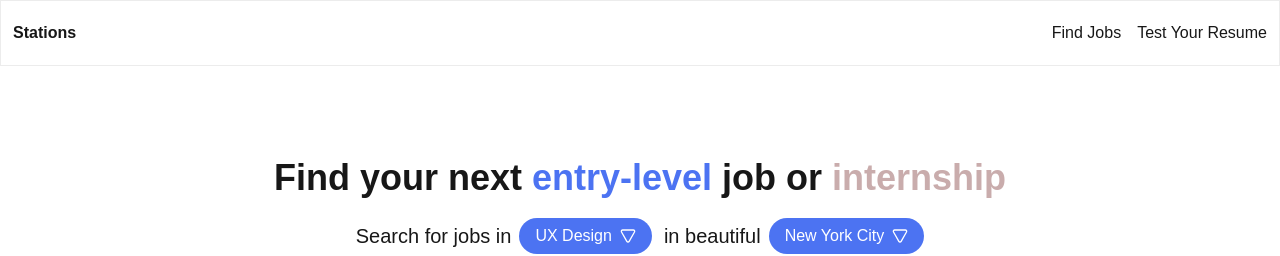
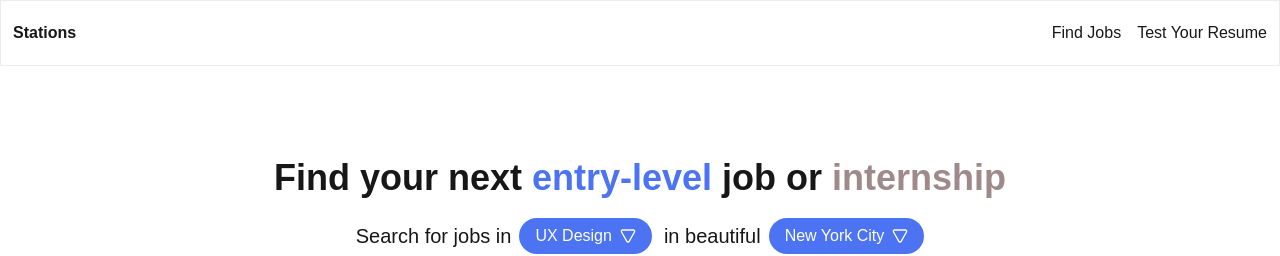
Before and after one commit to matthewincardona/stations-ui, a Next.js app: page / in a window 1280 px wide. Shown: the top 256 px of the page. Built offline with nearby package versions, Linux system fonts and the light colour scheme; no server answers; the database is empty.

Commit message:
style: darken text

```diff
--- a/app/page.tsx
+++ b/app/page.tsx
@@ -10,7 +10,7 @@ export default function Home() {
         <h1 className="text-center text-4xl font-semibold mb-5">
           Find your next <span className="text-[#4C73F2]">entry-level</span> job
           or
-          <span className="text-[#c9acac] hover:text-[#4C73F2] cursor-pointer">
+          <span className="text-[#9e8a8a] hover:text-[#4C73F2] cursor-pointer">
             {" "}
             internship
           </span>
```
